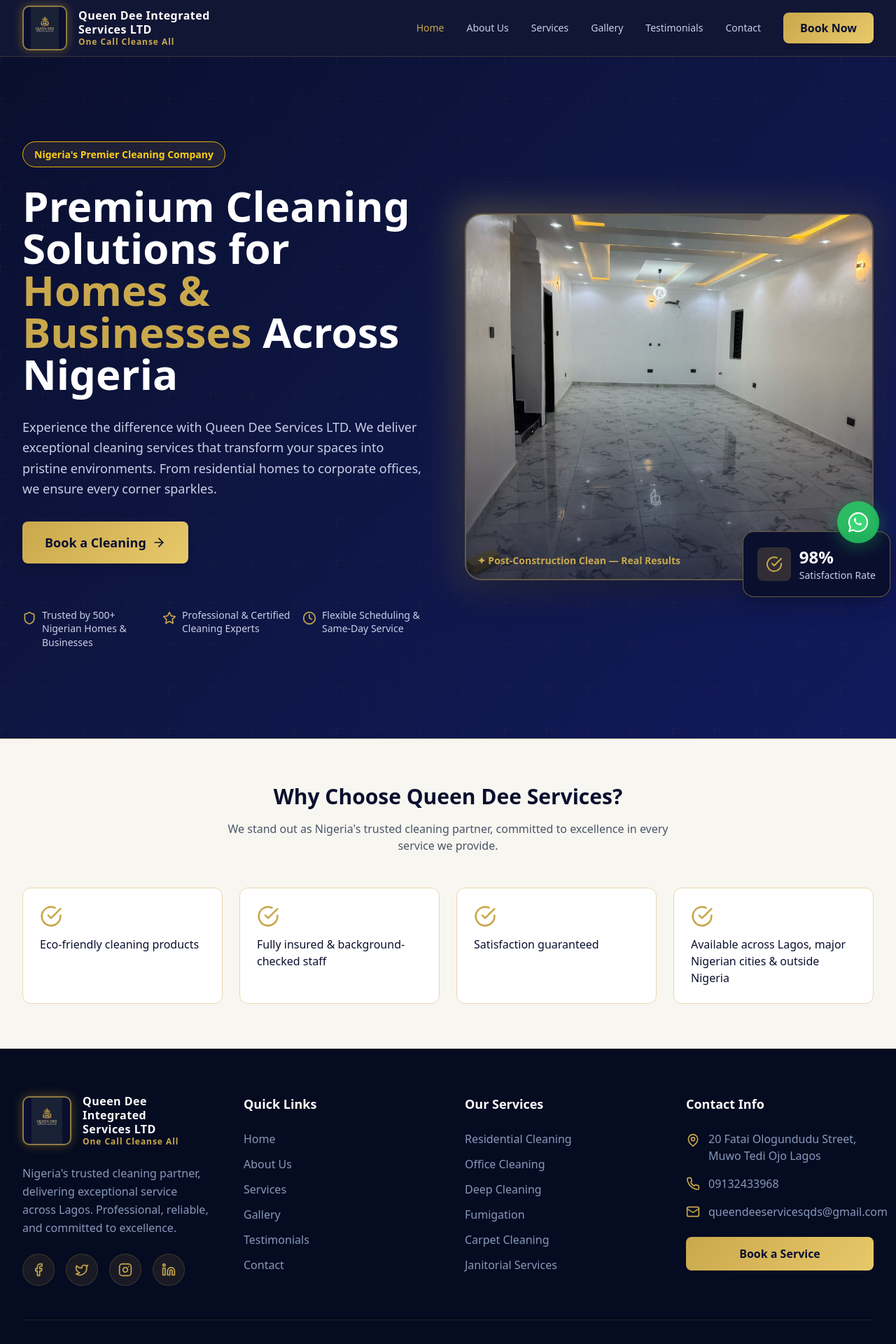
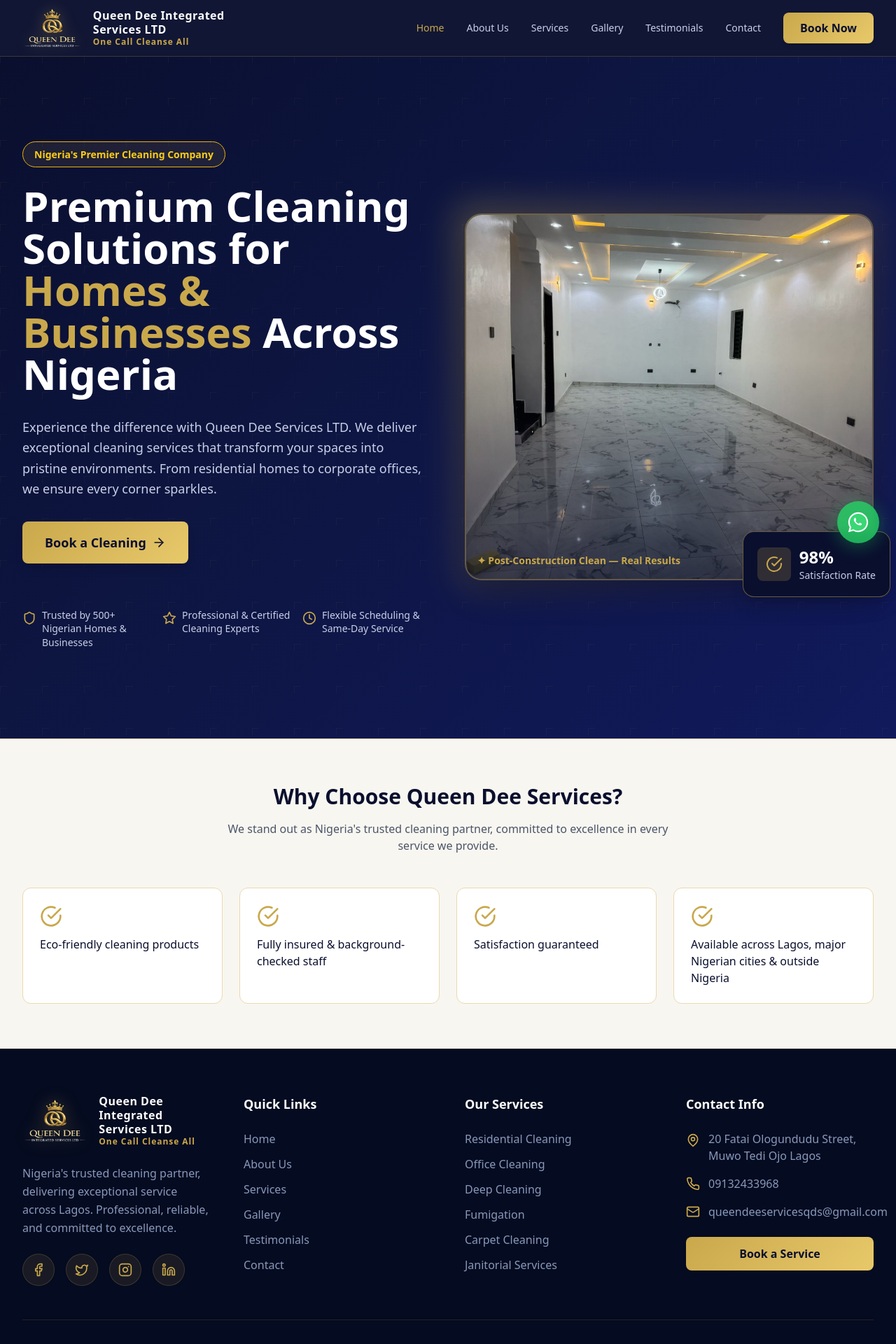
Before and after one commit to MichaelOputa/Queen-Dee-Services, a React (Vite) app: page / in a window 1280 px wide. Shown: the top 1920 px of the page at 70% size. Built offline with nearby package versions, Linux system fonts and the light colour scheme.

Commit message:
Queen Dee Services

```diff
--- a/src/components/Footer.tsx
+++ b/src/components/Footer.tsx
@@ -26,16 +26,13 @@
           <div>
             <div className="flex items-center space-x-4 mb-6">
               <img
-                src="/ltd.jpeg"
+                src="/ltd.png"
                 alt="Queen Dee Integrated Services LTD"
                 style={{
-                  width: '70px',
-                  height: '70px',
+                  height: '66px',
+                  width: 'auto',
                   objectFit: 'contain',
-                  borderRadius: '10px',
-                  border: '2px solid rgba(201,168,76,0.7)',
-                  boxShadow: '0 0 16px rgba(201,168,76,0.4), 0 2px 10px rgba(0,0,0,0.5)',
-                  background: '#0a0f2e',
+                  filter: 'drop-shadow(0 0 12px rgba(201,168,76,0.35))',
                   flexShrink: 0,
                 }}
               />
--- a/src/components/Logo.tsx
+++ b/src/components/Logo.tsx
@@ -5,15 +5,12 @@
 function Logo({ className = "w-16 h-16" }: LogoProps) {
   return (
     <img
-      src="/ltd.jpeg"
+      src="/ltd.png"
       alt="Queen Dee Integrated Services LTD Logo"
       className={className}
       style={{
         objectFit: 'contain',
-        borderRadius: '10px',
-        border: '2px solid rgba(201,168,76,0.7)',
-        boxShadow: '0 0 14px rgba(201,168,76,0.4)',
-        background: '#0a0f2e',
+        filter: 'drop-shadow(0 0 10px rgba(201,168,76,0.35))',
       }}
     />
   );
--- a/src/components/Navbar.tsx
+++ b/src/components/Navbar.tsx
@@ -50,16 +50,13 @@
             onClick={() => handleNavClick('home')}
           >
             <img
-              src="/ltd.jpeg"
+              src="/ltd.png"
               alt="Queen Dee Integrated Services LTD"
               style={{
-                width: '64px',
-                height: '64px',
+                height: '60px',
+                width: 'auto',
                 objectFit: 'contain',
-                borderRadius: '10px',
-                border: '2px solid rgba(201,168,76,0.7)',
-                boxShadow: '0 0 14px rgba(201,168,76,0.45), 0 2px 8px rgba(0,0,0,0.4)',
-                background: '#0a0f2e',
+                filter: 'drop-shadow(0 0 10px rgba(201,168,76,0.35))',
               }}
             />
             <div className="flex flex-col leading-tight">
```
Also changed, not shown: public/ltd.png (added).
